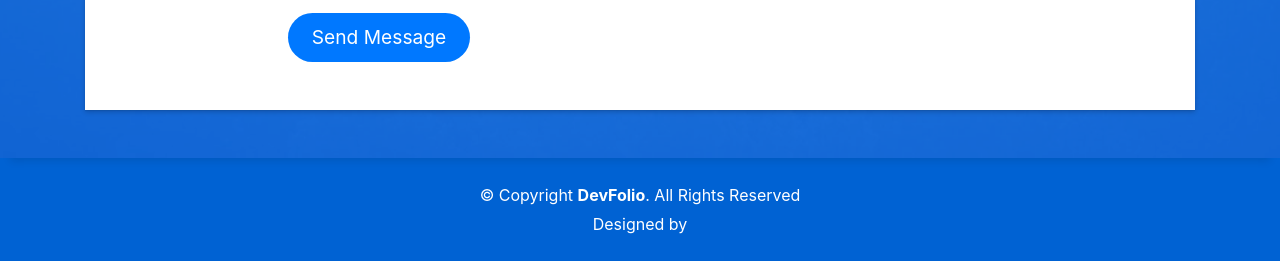
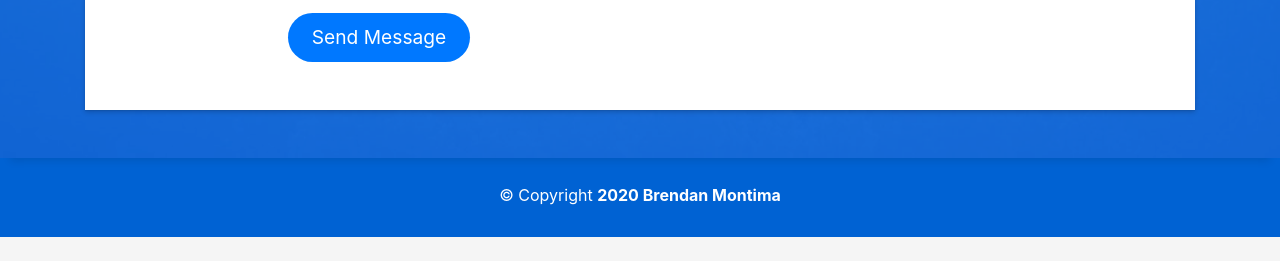
Before and after one commit to bhmdev/bhmdev.github.io, a plain HTML site: page index.html in a window 1280 px wide. Shown: the part 6147-6408 px from the top of the page. After the commit the page ends 6384 px from the top, so only its background shows below. Drawn offline with Linux system fonts and the light colour scheme; files whose address does not match are found by name.

Commit message:
Copyright

```diff
--- a/index.html
+++ b/index.html
@@ -741,7 +741,7 @@
       <div class="row">
         <div class="col-sm-12">
           <div class="copyright-box">
-            <p class="copyright">&copy; Copyright <strong>DevFolio</strong>. All Rights Reserved</p>
+            <p class="copyright">&copy; Copyright <strong>2020 Brendan Montima</strong></p>
             <div class="credits">
               <!--
               All the links in the footer should remain intact.
@@ -749,7 +749,7 @@
               Licensing information: https://bootstrapmade.com/license/
               Purchase the pro version with working PHP/AJAX contact form: https://bootstrapmade.com/buy/?theme=DevFolio
             -->
-              Designed by <a &copy;'2020 Brendan Montima'</a>
+            <a &copy;'2020 Brendan Montima'</a>
             </div>
           </div>
         </div>
```
